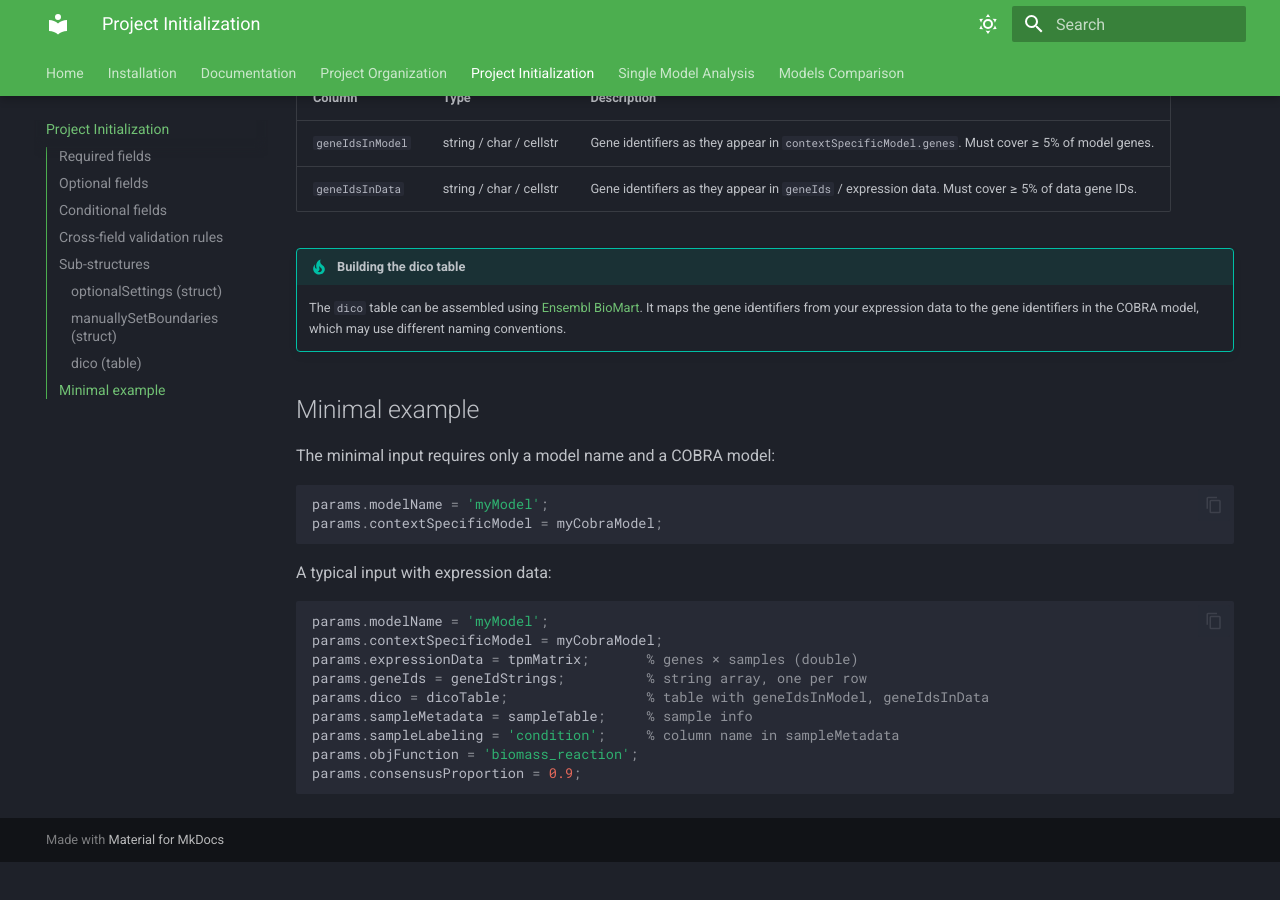
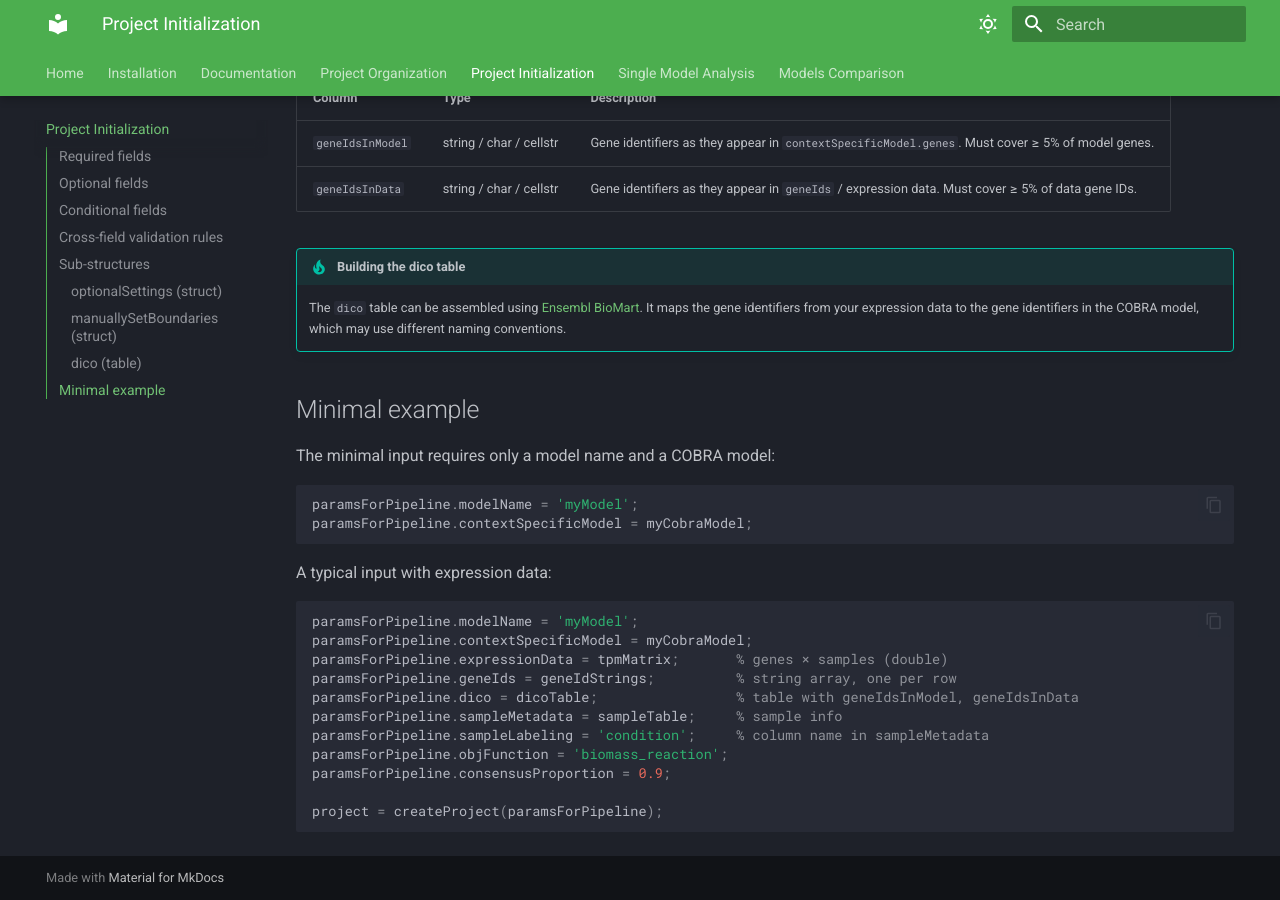
Before and after one commit to leoniethomas/fastcore_workflow, an MkDocs documentation site: the page built from docs/project_init.md, in a window 1280 px wide and 900 px high, scrolled down 2978 px. Built offline with MkDocs 1.6.1 and Material for MkDocs 9.7.7, drawn with Linux system fonts in a browser that asks for light colours; before the commit the page ends 3840 px from its top, so only the background shows below that.

````diff
--- a/docs/project_init.md
+++ b/docs/project_init.md
@@ -86,20 +86,22 @@ These fields are required only when expression or discretized data is provided.
 The minimal input requires only a model name and a COBRA model:
 
 ```matlab
-params.modelName = 'myModel';
-params.contextSpecificModel = myCobraModel;
+paramsForPipeline.modelName = 'myModel';
+paramsForPipeline.contextSpecificModel = myCobraModel;
 ```
 
 A typical input with expression data:
 
 ```matlab
-params.modelName = 'myModel';
-params.contextSpecificModel = myCobraModel;
-params.expressionData = tpmMatrix;       % genes × samples (double)
-params.geneIds = geneIdStrings;          % string array, one per row
-params.dico = dicoTable;                 % table with geneIdsInModel, geneIdsInData
-params.sampleMetadata = sampleTable;     % sample info
-params.sampleLabeling = 'condition';     % column name in sampleMetadata
-params.objFunction = 'biomass_reaction';
-params.consensusProportion = 0.9;
+paramsForPipeline.modelName = 'myModel';
+paramsForPipeline.contextSpecificModel = myCobraModel;
+paramsForPipeline.expressionData = tpmMatrix;       % genes × samples (double)
+paramsForPipeline.geneIds = geneIdStrings;          % string array, one per row
+paramsForPipeline.dico = dicoTable;                 % table with geneIdsInModel, geneIdsInData
+paramsForPipeline.sampleMetadata = sampleTable;     % sample info
+paramsForPipeline.sampleLabeling = 'condition';     % column name in sampleMetadata
+paramsForPipeline.objFunction = 'biomass_reaction';
+paramsForPipeline.consensusProportion = 0.9;
+
+project = createProject(paramsForPipeline);
 ```
--- a/mkdocs.yml
+++ b/mkdocs.yml
@@ -1,4 +1,4 @@
-site_name: TeckleMMe Documentation
+site_name: TackleMMe Documentation
 site_url: https://sysbiolux.github.io/analysisPipelineLVT/
 theme:
   name: material
````
Also changed, not shown: BRCAexample/README.md (+3 -36 lines), README.md (+10 -7 lines), docs/index.md (+4 -11 lines).
